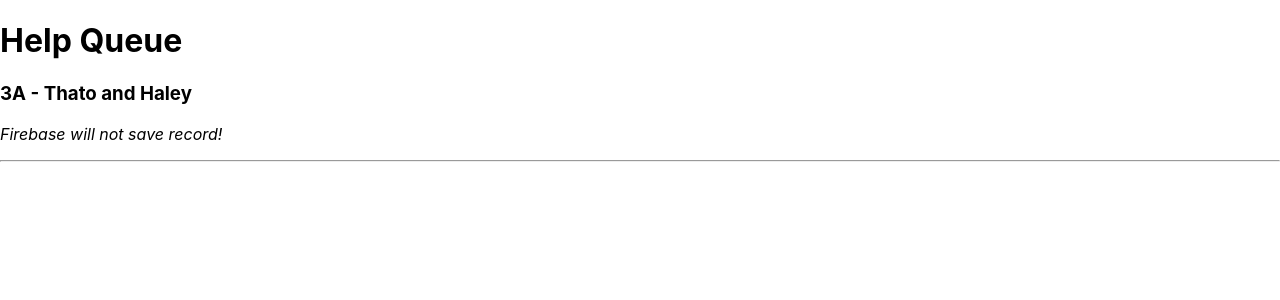
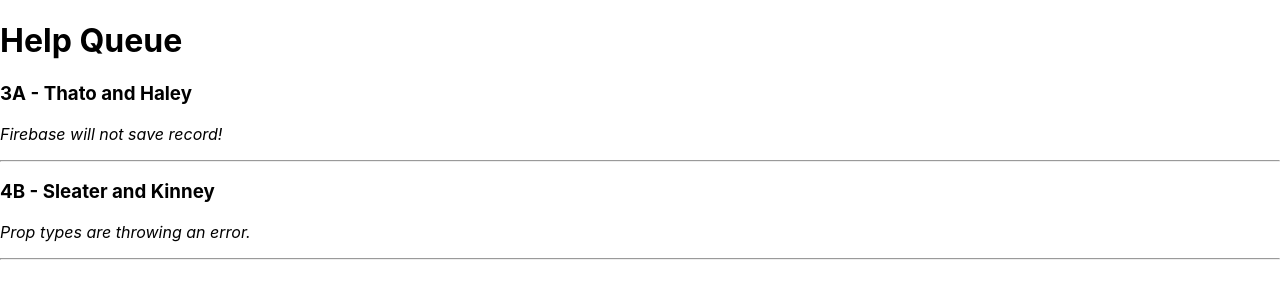
Before and after one commit to patty-rose/help-queue, a React (Create React App) app: page / in a window 1280 px wide. Shown: the top 300 px of the page. Built offline with nearby package versions, Linux system fonts and the light colour scheme.

Commit message:
WIP add ticketlist loop

```diff
--- a/src/components/Ticket.js
+++ b/src/components/Ticket.js
@@ -1,8 +1,7 @@
 import React from "react";
+import PropTypes from "prop-types";
 
 function Ticket(props){//props as an argument gives us access to the props in the parent component: 'TicketList'. You can see the props being instantiated in the React.Fragment JSX -- {props.lovation} - {props.names} etc.
-  const name = "Thato";
-  const name2 = "Haley";
   return (
     <React.Fragment>
       <h3>{props.location} - {props.names}</h3>
@@ -12,4 +11,27 @@ function Ticket(props){//props as an argument gives us access to the props in th
   );
 }
 
+Ticket.propTypes = { //format to declare prop types-- requires import PropTypes statement
+  //follows this key-value pair format: propertyName: PropTypes.propertyType
+  //Note that PropTypes is capitalized here. This is because we are using the PropTypes library we've imported.When it's a property of the component, it should be lower camel case (Ticket.propTypes). When it's referring to the library we are importing, it should be upper camel case (names: PropTypes.string).
+  names: PropTypes.string, //PropTypes.string.isRequired makes it required
+  location: PropTypes.string,
+  issue: PropTypes.string
+};
+
+// //MyExampleComponent.propTypes = {
+//   exampleArray: PropTypes.array,
+//   exampleBoolean: PropTypes.bool,
+//   exampleFunction: PropTypes.func,
+//   exampleNumber: PropTypes.number,
+//   exampleObject: PropTypes.object,
+//   exampleString: PropTypes.string,
+//   exampleSymbol: PropTypes.symbol,
+//   exampleReactElement: PropTypes.element,
+//   exampleArrayOfNumbers: PropTypes.arrayOf(PropTypes.number),
+//   exampleArrayOfStrings: PropTypes.arrayOf(PropTypes.string),
+//   exampleClassTypeProp: PropTypes.instanceOf(ExampleClassName),
+// }
+
+
 export default Ticket;
--- a/src/components/TicketList.js
+++ b/src/components/TicketList.js
@@ -1,12 +1,36 @@
 import React from "react";
 import Ticket from "./Ticket";
 
+const mainTicketList = [
+  {
+    names: 'Thato and Haley',
+    location: '3A',
+    issue: 'Firebase won\'t save record. Halp.'
+  },
+  {
+    names: 'Sleater and Kinney',
+    location: '4B',
+    issue: 'Prop types are throwing an error.'
+  },
+  {
+    names: 'Imani & Jacob',
+    location: '9F',
+    issue: 'Child component isn\'t rendering.'
+  }
+];
+
 function TicketList(){
   return (
-    <Ticket
-      location="3A"
-      names="Thato and Haley"
-      issue="Firebase will not save record!"/>
+    <React.Fragment>
+      <Ticket
+        location="3A"
+        names="Thato and Haley"
+        issue="Firebase will not save record!"/>
+      <Ticket
+        location="4B"
+        names="Sleater and Kinney"
+        issue="Prop types are throwing an error."/>
+    </React.Fragment>
   );
 }
 
```
